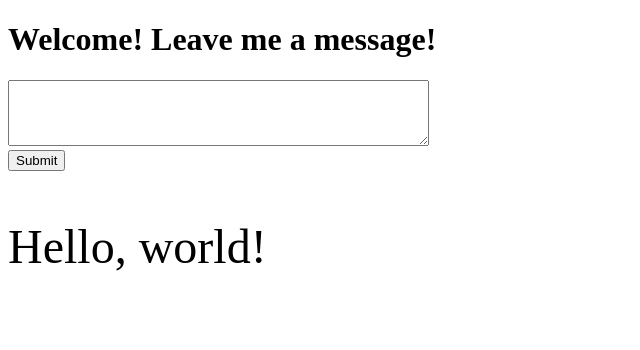
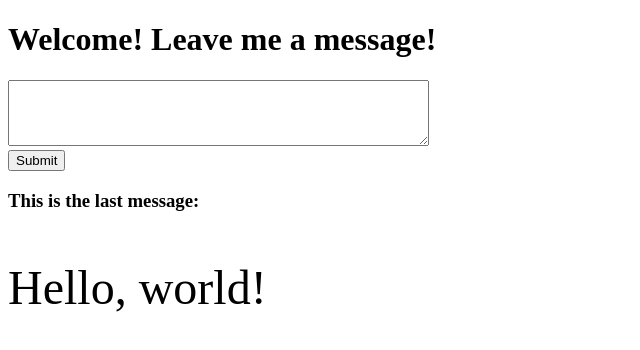
Before and after one commit to ncarlson23/messageapp, a plain HTML site: page public/index.html in a window 1280 px wide. Shown: the whole page, without its empty margins (0-640 px from the left). Drawn offline with nearby package versions, Linux system fonts and the light colour scheme.

Commit message:
adding a message header

```diff
--- a/public/index.html
+++ b/public/index.html
@@ -17,6 +17,7 @@
     <br>
     <button type="submit">Submit</button>
 </form>
+<h3>This is the last message:</h3>
 
 <p style="font-size: xxx-large" id="last_message"></p>
 </body>
```
